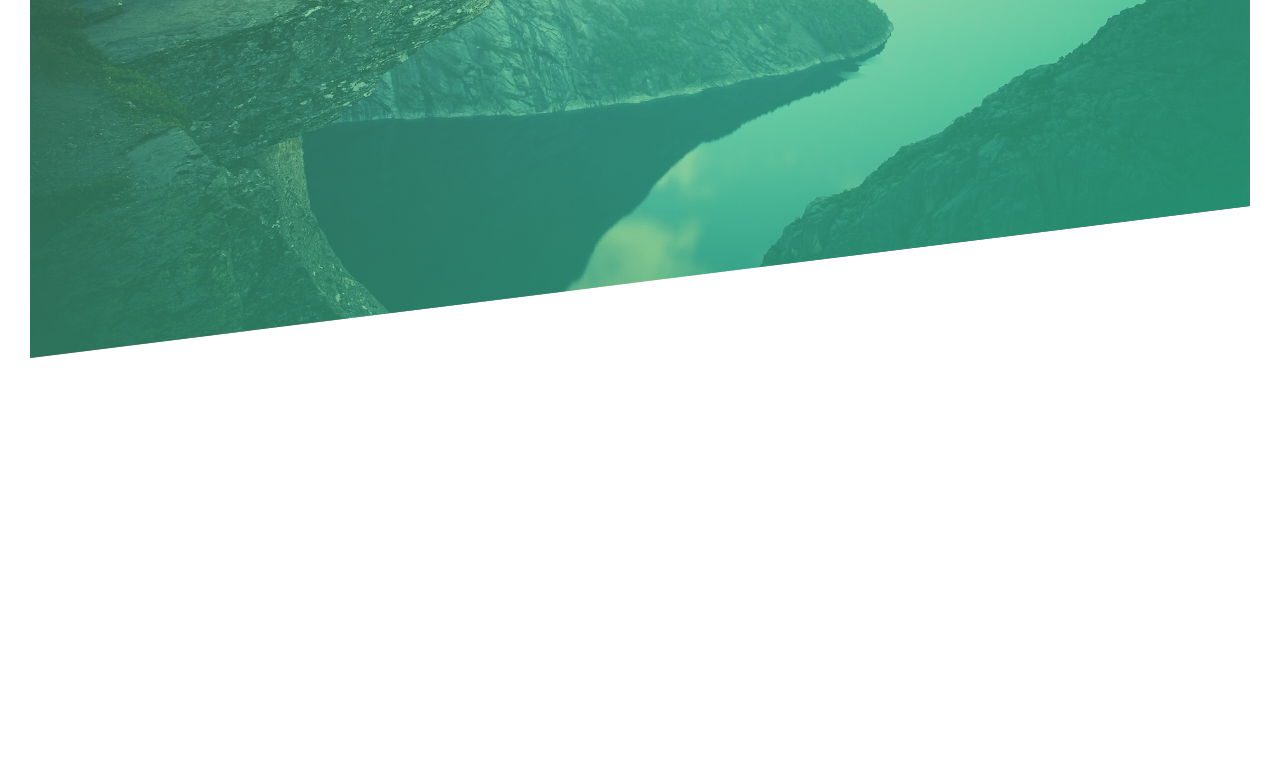
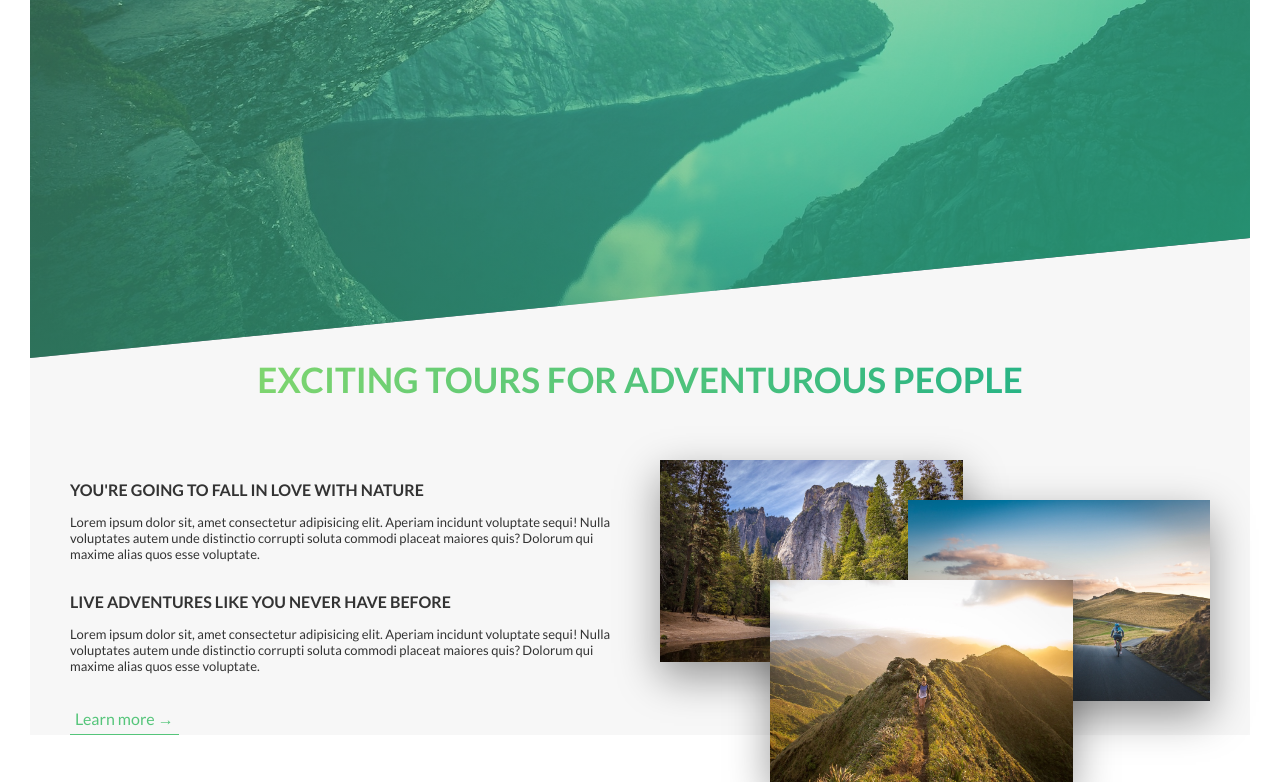
Before and after one commit to ivishalm/SCSS-Project, a website: page index.html in a window 1280 px wide. Shown: the part 432-1214 px from the top of the page. Before the commit the page ends 820 px from the top, so only its background shows below. Drawn offline with Linux system fonts and the light colour scheme.

Commit message:
Section 2 Added

```diff
--- a/SCSS/base/_typography.scss
+++ b/SCSS/base/_typography.scss
@@ -30,3 +30,37 @@ body {
     animation: MoveInRight 1s ease-out 1 forwards;
   }
 }
+
+.heading-secondary {
+  text-transform: uppercase;
+  font-size: 3.5rem;
+  font-weight: 700;
+  display: inline-block;
+  margin-top: 15vh;
+  background-image: linear-gradient(
+    to right,
+    $color-primary-light,
+    $color-primary-dark
+  );
+  -webkit-background-clip: text;
+  color: transparent;
+  transition: 0.3s all;
+  &:hover {
+    transform: skewX(1deg) skewY(2deg);
+    text-shadow: 5px 10px 20px rgba(0, 0, 0, 0.2);
+  }
+}
+
+.heading-third {
+  font-size: 1.6rem;
+  font-weight: 700;
+  text-transform: uppercase;
+}
+
+.paragraph {
+  font-size: 1.3rem;
+
+  &:not(:last-child) {
+    margin-bottom: 3rem;
+  }
+}
--- a/SCSS/base/_utilities.scss
+++ b/SCSS/base/_utilities.scss
@@ -0,0 +1,11 @@
+.u-text-center {
+    text-align: center;
+}
+
+.u-margin-bottom-big {
+    margin-bottom: 8rem;
+}
+
+.u-margin-bottom-small {
+    margin-bottom: 1.5rem;
+}
--- a/SCSS/components/_buttons.scss
+++ b/SCSS/components/_buttons.scss
@@ -51,3 +51,25 @@
     }
   }
 }
+
+.btn-text {
+  &:link {
+    font-size: 1.6rem;
+    text-decoration: none;
+    color: $color-primary;
+    display: inline-block;
+    border-bottom: 1px solid $color-primary;
+    padding: 0.5rem;
+    transition: 0.2s all;
+  }
+  &:hover {
+    background-color: $color-primary;
+    color: $color-white;
+    box-shadow: 0 1rem 2rem rgba($color-black, 0.15);
+    transform: translateY(-2px);
+  }
+  &:active {
+    box-shadow: 0 .5rem 1rem rgba($color-black, 0.15);
+    transform: translateY(-1px);
+  }
+}
--- a/SCSS/components/_compositions.scss
+++ b/SCSS/components/_compositions.scss
@@ -0,0 +1,38 @@
+.composition {
+    position: relative;
+
+    &__photo {
+        width: 55%;
+        box-shadow: 0 1.5rem 4rem rgba($color: #000000, $alpha: .4);
+        position: absolute;
+        transition: .2s all;
+
+
+        &--p1 {
+            left: 0;
+            top: -2rem;
+        }
+        &--p2 {
+            right: 0;
+            top: 2rem;
+        }
+        &--p3 {
+            left: 20%;
+            top: 10rem;
+        }
+
+        &:hover {
+            transform: scale(1.05) translateY(-.5rem);
+            box-shadow: 0 2rem 4rem rgba($color: #000000, $alpha: .6);
+            outline: 7px solid $color-primary;
+            outline-offset: 2rem;
+            z-index: 1;
+        }
+
+    }
+
+    &:hover &__photo:not(:hover){
+        transform: scale(0.9);
+    }
+
+}
--- a/SCSS/layout/_grid.scss
+++ b/SCSS/layout/_grid.scss
@@ -1,7 +1,7 @@
 .row {
   max-width: 114rem;
   margin: 0 auto;
-  background-color: #eee;
+  // background-color: #eee;
   color: #333;
 
   &:not(:last-child) {
@@ -9,7 +9,7 @@
   }
 
   [class^="col-"] {
-    background-color: chocolate;
+    // background-color: chocolate;
     float: left;
 
     &:not(:last-child) {
--- a/SCSS/layout/_header.scss
+++ b/SCSS/layout/_header.scss
@@ -1,6 +1,6 @@
 .header {
   height: 95vh;
-  clip-path: polygon(0 0, 100% 0, 100% 80%, 0 100%);
+  clip-path: polygon(0 0, 100% 0, 100% 80vh, 0 100%);
   background-image: linear-gradient(
       to right bottom,
       $Light-green-opac,
--- a/SCSS/pages/home.scss
+++ b/SCSS/pages/home.scss
@@ -0,0 +1,4 @@
+.section-about {
+    background-color: $color-grey-light;
+    margin-top: -15vh;
+}
--- a/SCSS/pages/main.scss
+++ b/SCSS/pages/main.scss
@@ -2,9 +2,11 @@
 @import "../abstract/mixins";
 @import "../abstract/variables";
 @import "../base/animations";
+@import "../base/base";
 @import "../base/typography";
 @import "../base/utilities";
 @import "../components/buttons";
 @import "../components/compositions";
 @import "../layout/grid";
 @import "../layout/header";
+@import "../pages/home.scss";
--- a/index.html
+++ b/index.html
@@ -70,6 +70,41 @@
     </div>
 
 
+    <main>
+        <section class="section-about">
+            <div class="u-text-center">
+                <h2 class="heading-secondary u-margin-bottom-big">
+                    exciting tours for adventurous people
+                </h2>
+            </div>
+            <div class="row">
+                <div class="col-1-of-2">
+                    <h3 class="heading-third u-margin-bottom-small">
+                        You're going to fall in love with nature
+                    </h3>
+                    <p class="paragraph">Lorem ipsum dolor sit, amet consectetur adipisicing elit. Aperiam incidunt voluptate sequi! Nulla voluptates autem unde distinctio corrupti soluta commodi placeat maiores quis? Dolorum qui maxime alias quos esse voluptate.</p>
+
+                    <h3 class="heading-third u-margin-bottom-small">
+                        live adventures like you never have before
+                    </h3>
+
+                    <p class="paragraph">Lorem ipsum dolor sit, amet consectetur adipisicing elit. Aperiam incidunt voluptate sequi! Nulla voluptates autem unde distinctio corrupti soluta commodi placeat maiores quis? Dolorum qui maxime alias quos esse voluptate.</p>
+
+                    <a href="#." class="btn-text">Learn more &rarr;</a>
+                </div>
+
+                <div class="col-1-of-2">
+                    <div class="composition">
+                        <img src="./images/nat-1-large.jpg" alt="nat-1" class="composition__photo composition__photo--p1">
+                        <img src="./images/nat-2-large.jpg" alt="nat-2" class="composition__photo composition__photo--p2">
+                        <img src="./images/nat-3-large.jpg" alt="nat-3" class="composition__photo composition__photo--p3">
+                    </div>
+                </div>
+
+            </div>
+        </section>
+    </main>
+
 
 
 </body>
--- a/package.json
+++ b/package.json
@@ -4,7 +4,7 @@
   "description": "",
   "main": "index.js",
   "scripts": {
-    "scss": "node-sass SCSS/main.scss CSS/style.css -w"
+    "scss": "node-sass SCSS/pages/main.scss CSS/style.css -w"
   },
   "author": "",
   "license": "ISC",
```
Also changed, not shown: CSS/style.css.
